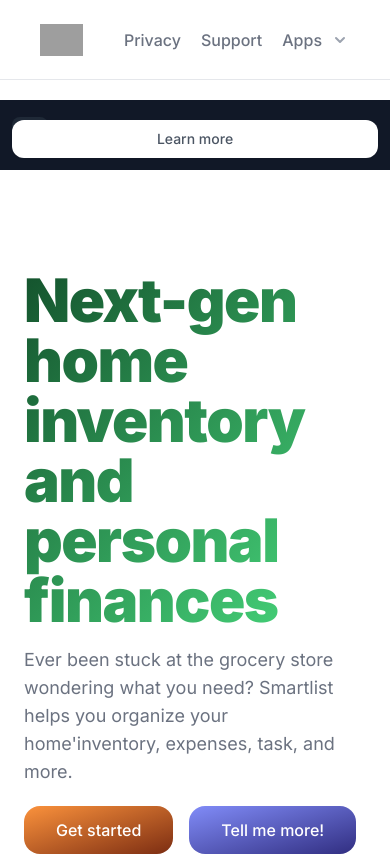
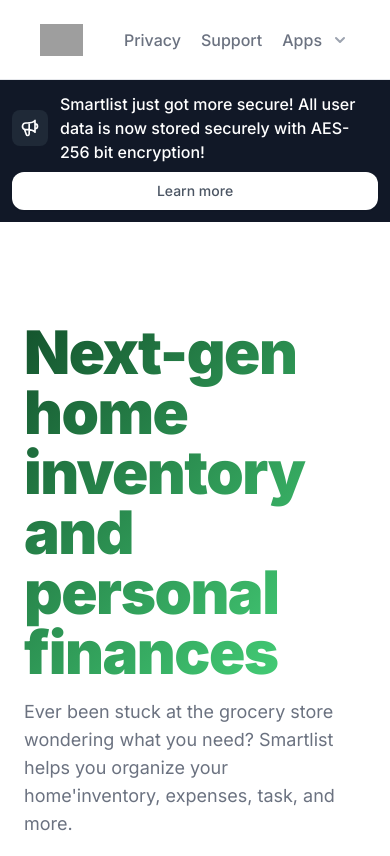
Before and after one commit to Dysperse/Homepage, a Next.js app: page / in a window 390 px wide. Shown: the top 856 px of the page. Built offline with nearby package versions, Linux system fonts and the light colour scheme; grey boxes are pictures that could not be loaded.

Commit message:
Update index.tsx

```diff
--- a/pages/index.tsx
+++ b/pages/index.tsx
@@ -3,17 +3,17 @@
 
 function Announcement() {
   return (
-    <div className="bg-gray-900 mt-[100px] md:mt-20">
+    <div className="bg-gray-900 mt-20">
       <div className="max-w-7xl mx-auto py-3 px-3 sm:px-6 lg:px-8">
         <div className="flex items-center justify-between flex-wrap">
-          <div className="w-0 flex-1 flex items-center">
+          <div className="flex-1 flex items-center">
             <span className="flex p-2 rounded-lg bg-gray-800">
               <SpeakerphoneIcon
                 className="h-5 w-5 text-white"
                 aria-hidden="true"
               />
             </span>
-            <p className="ml-3 font-medium text-white truncate">
+            <p className="ml-3 font-medium text-white">
                 Smartlist just got more secure! All user data is now stored
                 securely with AES-256 bit encryption!
             </p>
```
